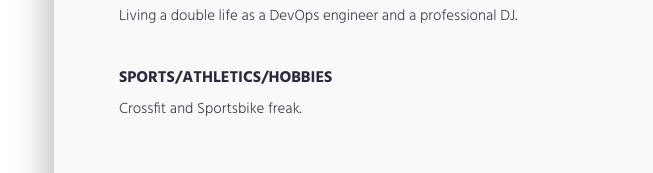
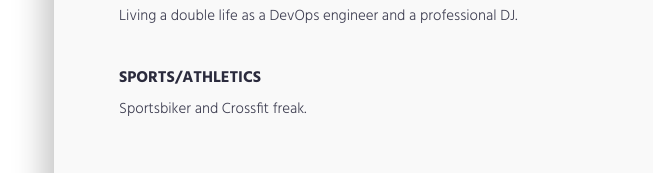
Before and after one commit to rpong/rpong.github.io, a plain HTML site: page index.html in a window 1280 px wide. Shown: the part 3224-3397 px from the top of the page, without its empty margins (586-1239 px from the left). Drawn offline with Linux system fonts and the light colour scheme.

Commit message:
Update index.html

```diff
--- a/index.html
+++ b/index.html
@@ -376,9 +376,9 @@
 
                 </div>
                 <div class="content-item">
-                    <h3>Sports/Athletics/Hobbies</h3>
+                    <h3>Sports/Athletics</h3>
 
-                    <p>Crossfit and Sportsbike freak.</p>
+                    <p>Sportsbiker and Crossfit freak.</p>
                 </div>
             </div>
         </div>
```
